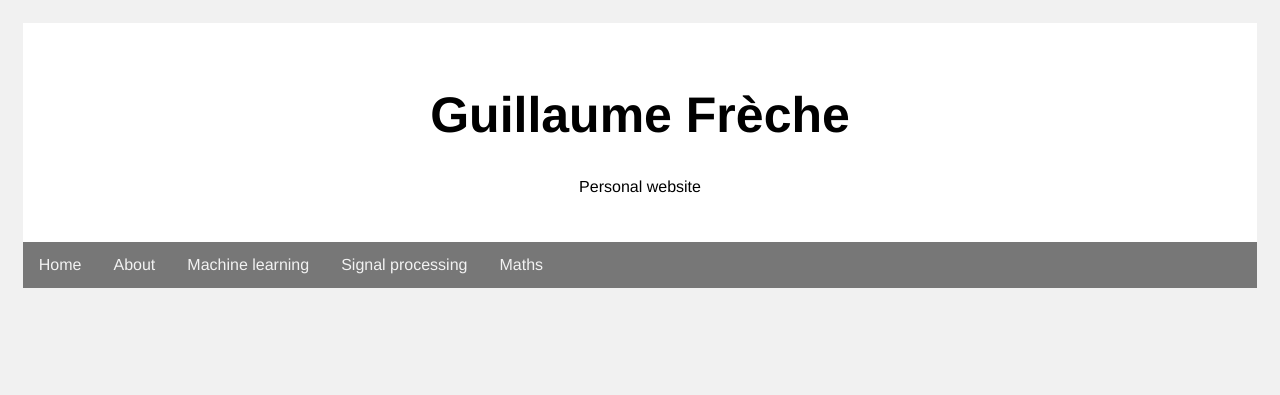
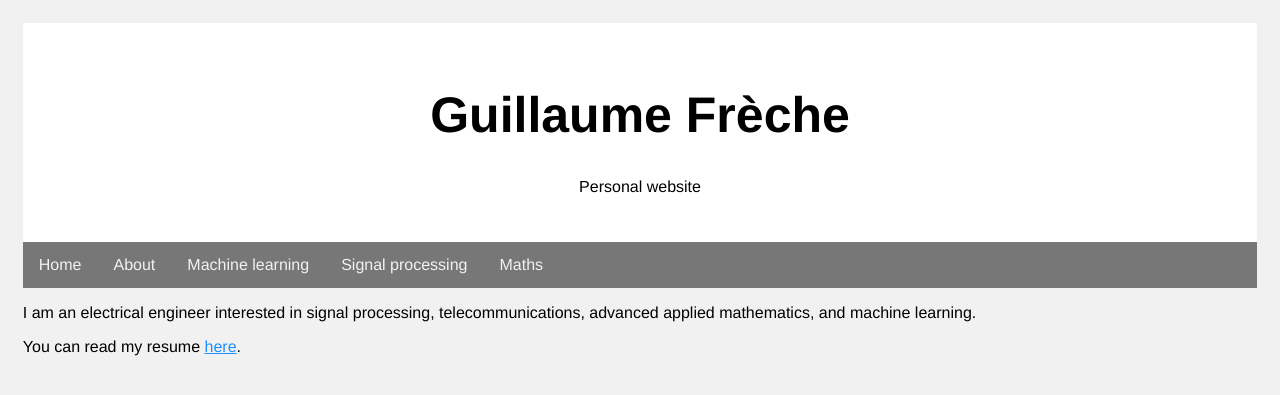
Before and after one commit to grfreche/grfreche.github.io, a Jekyll site: the page built from index.md, in a window 1280 px wide. Shown: the top 395 px of the page. Built offline with Jekyll 4.4.1, drawn with Linux system fonts in a browser that asks for light colours.

Commit message:
Update index.md

```diff
--- a/index.md
+++ b/index.md
@@ -1,3 +1,7 @@
 ---
 layout: default
 ---
+
+I am an electrical engineer interested in signal processing, telecommunications, advanced applied mathematics, and machine learning.
+
+You can read my resume [here](about).
```
